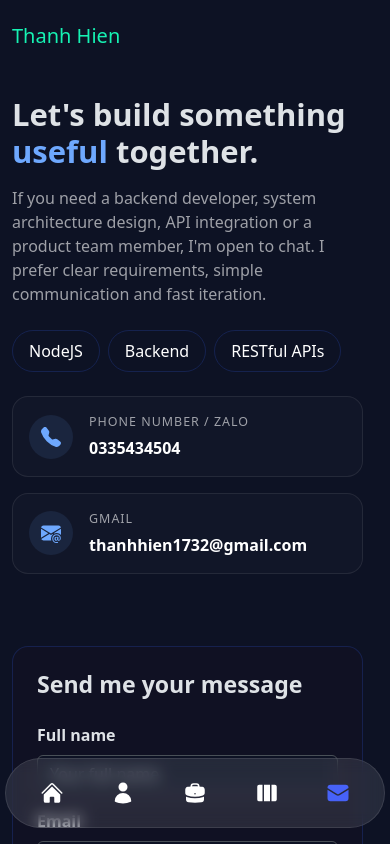
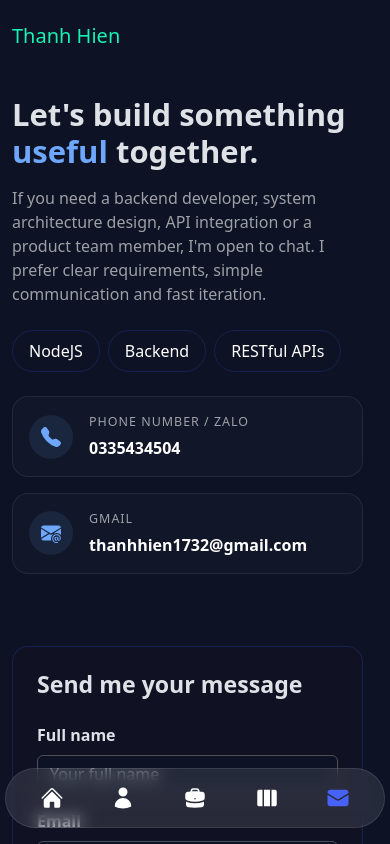
Before and after one commit to thanhhien1732/portfolio-ngothanhhien, a React (Vite) app: page /contact in a window 390 px wide. Shown: the top 844 px of the page. Built offline with nearby package versions, Linux system fonts and the light colour scheme.

Commit message:
thay đổi độ cao thanh nav ở chế độ mobile

```diff
--- a/src/components/layout/Nav.scss
+++ b/src/components/layout/Nav.scss
@@ -20,7 +20,7 @@ $icon-active-color: #4762f8;
         justify-content: space-around;
         width: 100%;
         max-width: 380px;
-        height: 70px;
+        height: 60px;
         border-radius: 50px;
         background: $nav-bg;
         backdrop-filter: $nav-blur;
```
